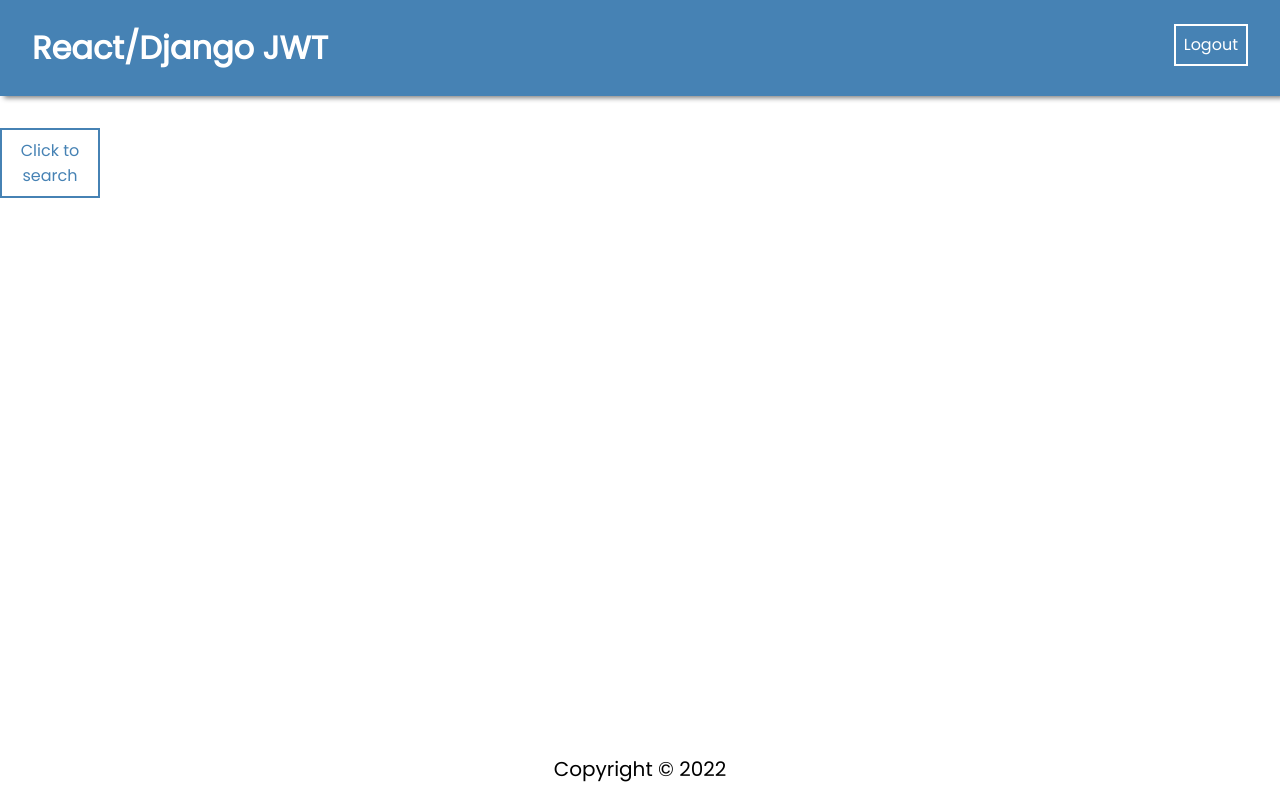
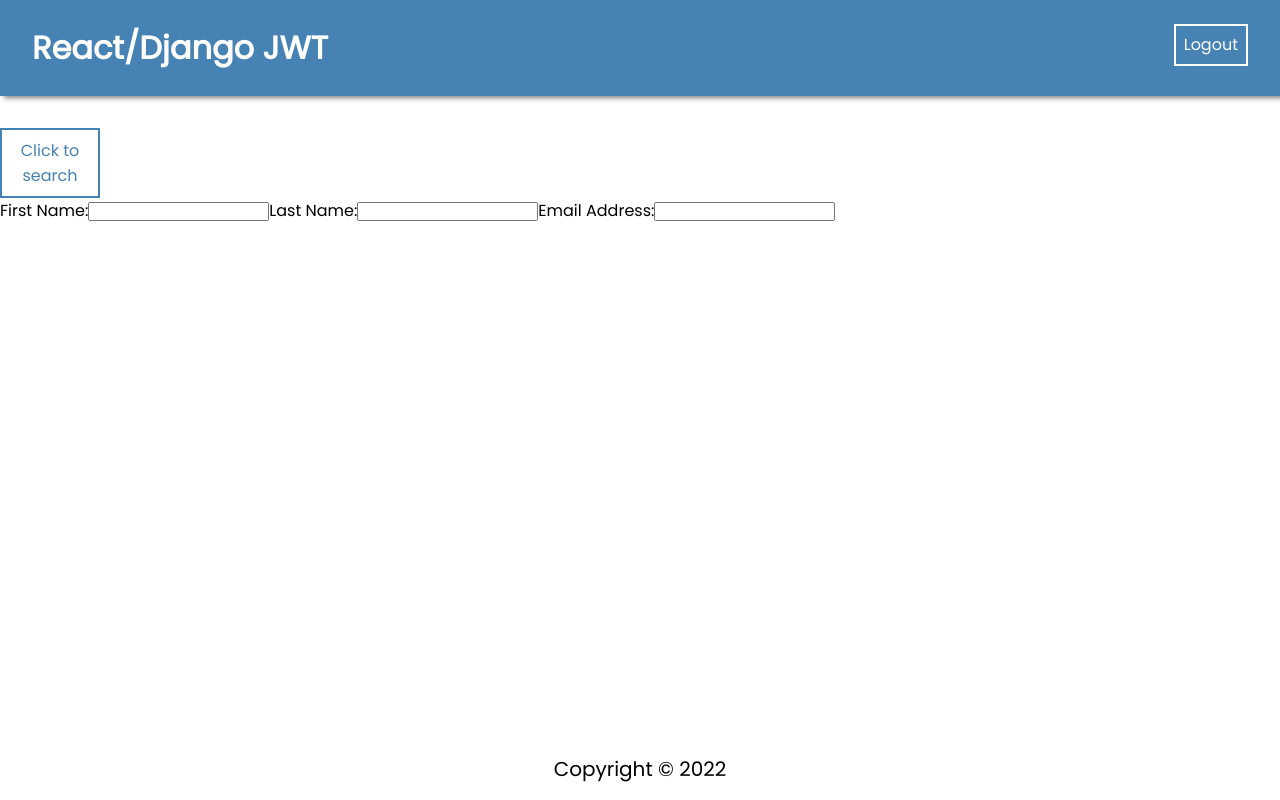
Before and after one commit to shaunson4/YouTube_Clone, a React (Create React App) app in the folder frontend/: page /search in a window 1280 px wide. Built offline with nearby package versions, Linux system fonts and the light colour scheme; sample sign-in values are in the browser's storage.

Commit message:
created a form for the searchpage.jsx with name,lastname, and email address

```diff
--- a/frontend/package.json
+++ b/frontend/package.json
@@ -10,7 +10,7 @@
     "jwt-decode": "^3.1.2",
     "react": "^17.0.2",
     "react-dom": "^17.0.2",
-    "react-router-dom": "^6.2.1",
+    "react-router-dom": "^6.3.0",
     "react-scripts": "5.0.0",
     "web-vitals": "^2.1.4"
   },
--- a/frontend/src/components/SearchPage/SearchPage.jsx
+++ b/frontend/src/components/SearchPage/SearchPage.jsx
@@ -4,22 +4,30 @@ import { useState } from "react";
 
 
 const SearchPage=(props)=>{
-    const [videos, setVideos] = useState([]);
+    const [videos, setVideos, getVideo] = useState([]);
     //add searchTerm variable
 
     const fetchVideos = async () => {
         try {
             //use string interpolation to insert searchTerm to the axios url string
-          let response = await axios.get("",);
+          let response = await axios.get("https://www.googleapis.com/youtube/v3/search?q=pizza&key=AIzaSyCIYSGY1-KiGgmb3f6F1FthlDXC0RhG9V8", getVideo);
           setVideos(response.data.items);
         } catch (error) {
           console.log(error.message);
         }
       };
-//build form in the return, based off rReact Forms lecture
+//build form in the return, based off React Forms lecture
     return(
       <div>{console.log('"videos" in render', videos)}
       <button onClick={fetchVideos}>Click to search</button>
+    <form action="" method="">
+        <label for="first_name">First Name:</label>
+        <input type="text" name="first_name"></input>
+        <label for="last_name">Last Name:</label>
+        <input type="text" name="last_name"></input>
+        <label for="email">Email Address:</label>
+        <input type="email" name="email"></input>
+            </form>
       </div>
   )
 
--- a/frontend/src/pages/HomePage/HomePage.js
+++ b/frontend/src/pages/HomePage/HomePage.js
@@ -1,7 +1,6 @@
 import React from "react";
 import { useEffect, useState } from "react";
 import useAuth from "../../hooks/useAuth";
-
 import axios from "axios";
 
 const HomePage = () => {
```
Also changed, not shown: 1 other file (tests, documents, lock files or other folders).
